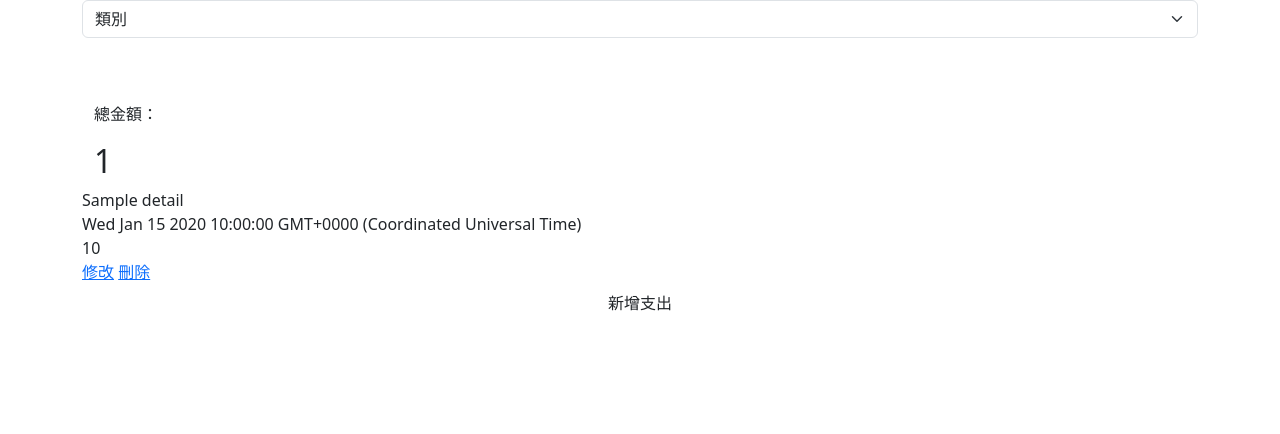
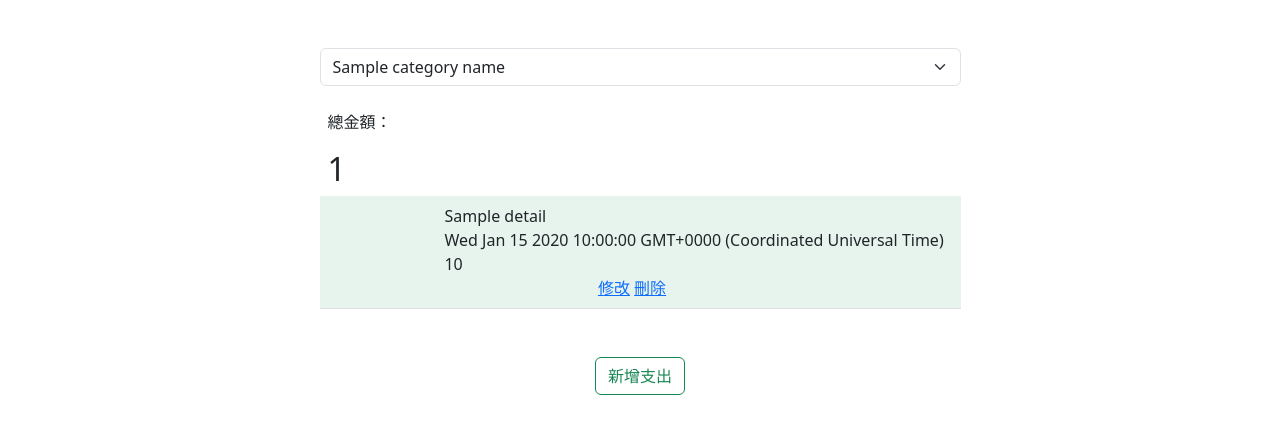
Before and after one commit to eunicebibi/expense-tracker, a Node server app: template views/index.hbs in a window 1280 px wide. Shown: the part 54-488 px from the top of the page. Run offline with Node 20, Linux system fonts and the light colour scheme; tables that the repository leaves empty hold one stand-in row (values such as "Sample post"); the template is opened without the code that fills it: values that come from a table or form of the project are taken from there, most other values are stand-ins (such as "Sample title", 1, 10 or a date in 2020); some libraries are stand-ins or nearby versions.

Commit message:
feat: delete style.css, modify app.js detail.js seeders and index.hbs

```diff
--- a/app.js
+++ b/app.js
@@ -30,21 +30,40 @@ app.use(bodyParser.urlencoded({ extended: true }))
 
 //首頁
 app.get('/', (req, res) => {
-  Detail.find()
-      .lean()
-      .then(details => res.render('index', {details}))
-      .catch(err => console.log(err))
+  Detail.find().lean()
+    .then(details => {
+      //transform date format to YYYY/MM/DD
+      return details.map((detail) => {
+        if (detaile) {
+          let formattedDate = detail.date.toLocaleDateString()
+          detail.date = formattedDate
+          return detail
+        }
+      })
+    })
+    .then((details) => {
+      res.render('index', { details })
+    })
+    .catch(err => console.log(err))
 })
 
 //新增頁面
 app.get('/new', (req,res) => {
-  return res.render('new')
+  const categories = Category.find().lean()
+  return res.render('new', {categories})
 })
 
 //儲存新增
 app.post('/', (req, res) => {
   // console.log(req.body)
-  return Detail.create(req.body)
+  const detailsData = {
+    categoryId: req.body.categoryId,
+    // userId: req.user._id,
+    name: req.body.name,
+    date: req.body.date,
+    amount: req.body.amount,
+  };
+  return Detail.create({...detailsData})
     .then(() => res.redirect("/"))
     .catch(err => console.log(err))
 })
--- a/package.json
+++ b/package.json
@@ -6,7 +6,8 @@
   "scripts": {
     "start": "node app.js",
     "dev": "nodemon app.js",
-    "seed": "node models/seeds/categorySeeder.js && node models/seeds/recordSeeder.js",
+    "seed": "node models/seeds/userSeeders.js & node models/seeds/categorySeeders.js",
+    "seed": "node models/seeds/categorySeeders.js && node models/seeds/recordSeeders.js",
     "test": "echo \"Error: no test specified\" && exit 1"
   },
   "keywords": [],
--- a/views/index.hbs
+++ b/views/index.hbs
@@ -1,36 +1,37 @@
 <div class="container">
+  <div class="row justify-content-center">
+    <div class="col-7">
 {{!-- 類別選單 --}}
-<div class="container category">
-  <form action="/filter" method="POST" class="row justify-content-center">
-  <select name="category" id="category" class="form-select form-select-bg mb-3" aria-label="category">
+<div class="row justify-content-center">
+  <form action="/filter" method="POST" >
+  <select name="filter" id="filter" class="form-select form-select-bg mb-3 mt-5" onchange="this.form.submit()">
     <option selected>類別</option>
-    <option value="1">家居物業</option>
-    <option value="2">交通出行</option>
-    <option value="3">休閒娛樂</option>
-    <option value="4">餐飲食品</option>
-    <option value="5">其他</option>
+    {{#if categoryName}}
+    <option value="{{categoryId}}" hidden="hidden" selected="selected">{{categoryName}}</option>
+    {{/if}}
+    {{#each categoryName}}
+        <option value="{{this._id}}">{{this.name}}</option>
+    {{/each}}
   </select>
   </form>
 </div>
 
 {{!-- 金額顯示 --}}
-<div name="total" id="total" class="container mt-5">
-  <p>總金額：</p>
-    <div name="totalAmount" id="totalAmount" >
+<div name="total" id="total" class="flex-column align-items-center m-2 ">
+  <p >總金額：</p>
+    <div class="flex-column align-items-center" name="totalAmount" id="totalAmount" >
      <h2>{{totalAmount}}</h2>
     </div>
 </div>
 
 {{!-- 細項顯示 --}}
 {{#each details}}
-<div name="detail-outer">
-  <div name="detail-list">
-    <div name="category">
-      <i>
-        {{this.icon}}
-        </i>
+<div class="border-bottom bg-success p-2 text-dark bg-opacity-10 container justify-content-md-center" name="detail-outer">
+  <div class="row justify-content-md-center"  name="detail-list">
+    <div class="col col-lg-2" name="category">
+      <i class="{{ this.icon }}"></i>
     </div>
-    <div name="detail-middle">
+    <div class="col-md-auto" name="detail-middle">
       <div name="detail-info"></div>
         <div name="detail-name">
           {{this.name}}
@@ -38,11 +39,11 @@
         <div name="detail-date">
           {{this.date}}
           </div>
-      <div name="detail-amount">
+      <div class="col col-lg-2" name="detail-amount">
         {{this.amount}}
         </div>
     </div>
-    <div name="edit_delete">
+    <div class="col col-lg-2" name="edit_delete">
      <a href="">修改</a>
      <a href="">刪除</a>
     </div>
@@ -50,7 +51,9 @@
 </div>
 {{/each}}
 {{!-- 新增品項支出按鈕 --}}
-<div class="text-center">
-    <a href="/new"><button class="btn btn-major" type="submit" id="create">新增支出</button></a>
+<div class="text-center mt-5">
+    <a href="/new"><button class="btn btn-outline-success" type="submit" id="create">新增支出</button></a>
 </div>
 </div>
+</div>
+</div>
```
Also changed, not shown: models/detail.js (+6 -6 lines), models/seeds/detailSeeder.js (+7 -0 lines), public/stylesheets/style.css (deleted, +0 -101 lines).
